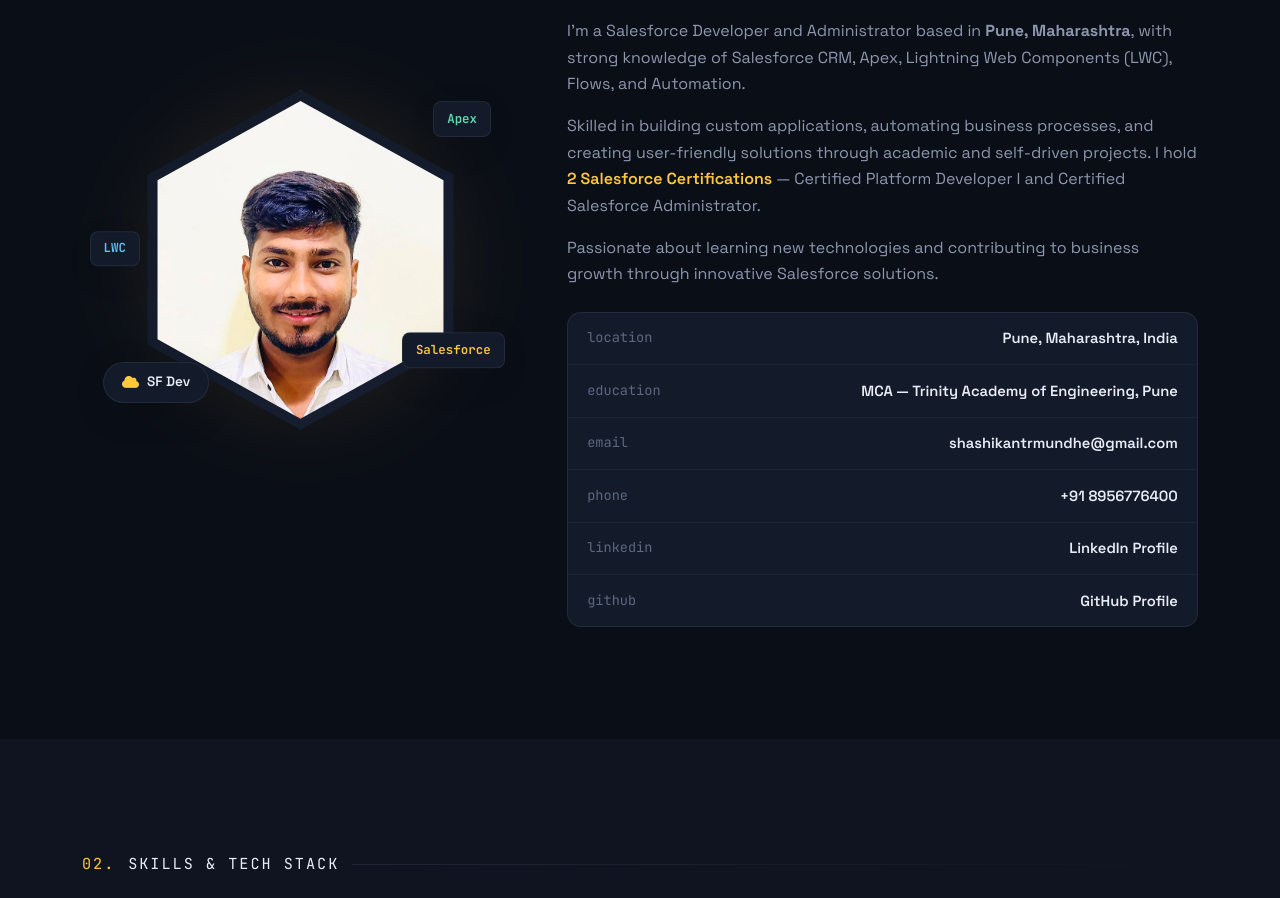
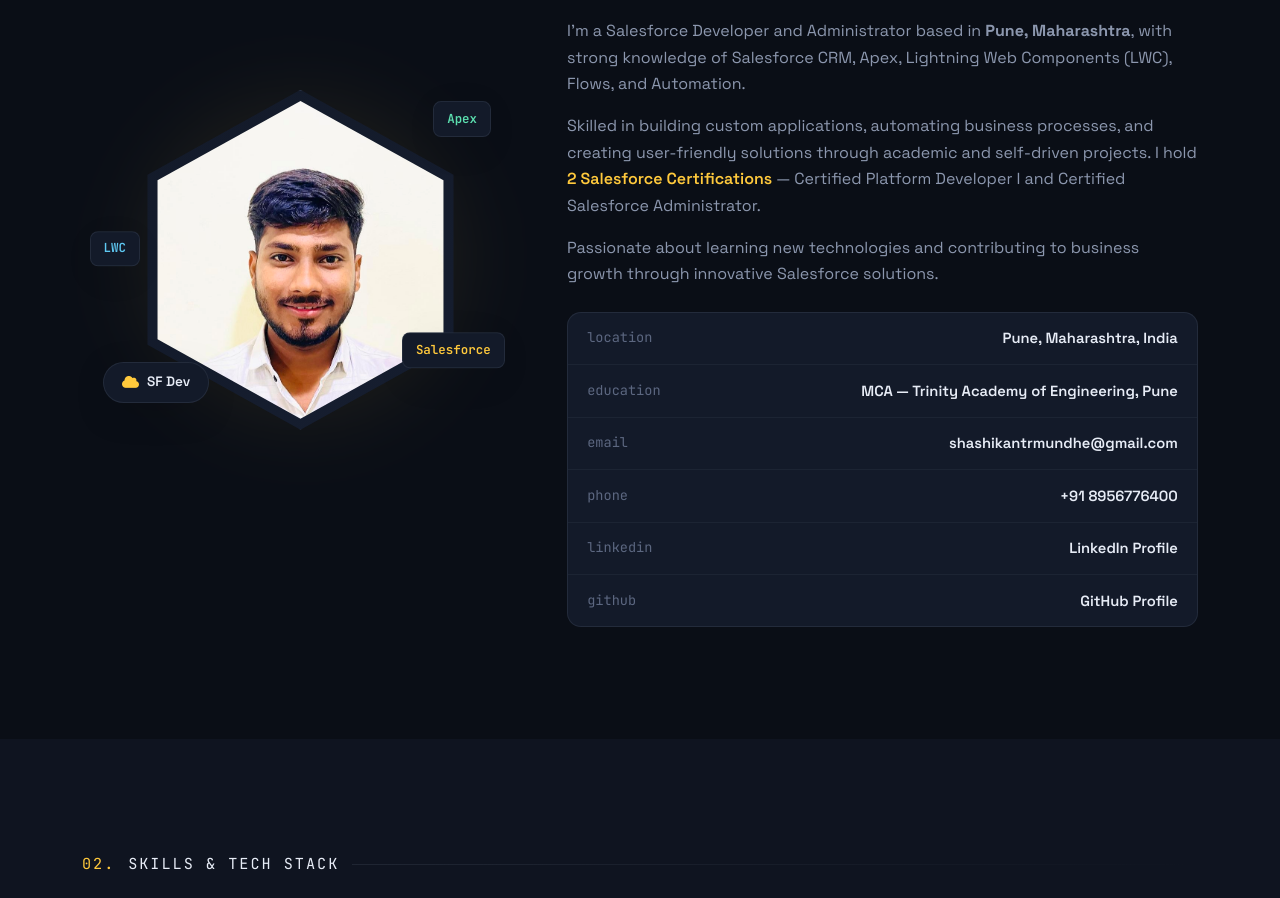
Before and after one commit to shashirmundhe/shashikant-portfolio, a plain HTML site: page index.html in a window 1280 px wide. Shown: the part 1085-1983 px from the top of the page. Drawn offline with nearby package versions, Linux system fonts and the light colour scheme.

Commit message:
Fix profile image path

```diff
--- a/index.html
+++ b/index.html
@@ -115,7 +115,7 @@
         <div class="avatar-wrap reveal-left">
           <div class="avatar-hexagon">
             <div class="avatar-inner">
-              <img src="profile.JPG" alt="Shashikant Mundhe" class="avatar-photo"/>
+              <<img src="profile.jpg" class="avatar-photo" alt="Profile Photo">
             </div>
           </div>
           <div class="avatar-glow-ring"></div>
```
